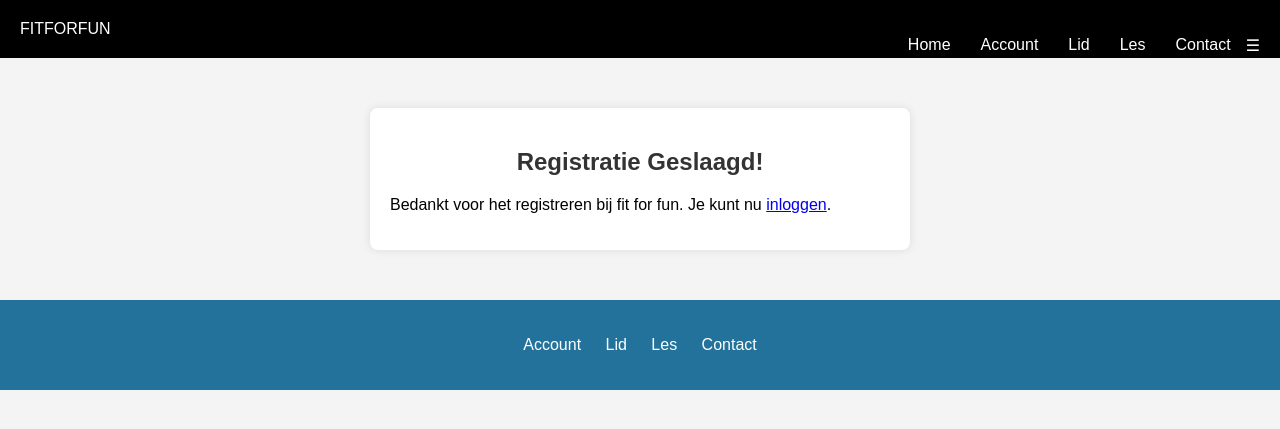
After one commit to jahir2004/fitforfun-project, a PHP site: page /confirmation.php in a window 1280 px wide. The commit adds this page. Shown: the top 429 px of the page. Run offline with PHP 8.4, Linux system fonts and the light colour scheme.

Commit message:
nieuw en veranderd

```diff
--- a/account.css
+++ b/account.css
@@ -33,9 +33,73 @@ header {
     text-decoration: none;
 }
 
+.container {
+    max-width: 500px;
+    margin: 50px auto;
+    padding: 20px;
+    background: white;
+    box-shadow: 0 0 10px rgba(0, 0, 0, 0.1);
+    border-radius: 8px;
+}
+
+h2 {
+    text-align: center;
+    color: #333;
+}
+
+form {
+    display: flex;
+    flex-direction: column;
+}
+
+.form-group {
+    margin-bottom: 15px;
+}
+
+label {
+    margin-bottom: 5px;
+    color: #333;
+}
+
+input {
+    padding: 10px;
+    border: 1px solid #ccc;
+    border-radius: 4px;
+    font-size: 16px;
+}
+
+button {
+    padding: 10px;
+    background-color: #22729b;
+    color: white;
+    border: none;
+    border-radius: 4px;
+    font-size: 16px;
+    cursor: pointer;
+}
+
+button:hover {
+    background-color: #1a5a7a;
+}
+
 footer {
     background-color: #22729b;
     color: white;
     padding: 20px 0;
     text-align: center;
 }
+
+.footer-content ul {
+    list-style: none;
+    padding: 0;
+}
+
+.footer-content li {
+    display: inline;
+    margin: 0 10px;
+}
+
+.footer-content a {
+    color: white;
+    text-decoration: none;
+}
--- a/config.php
+++ b/config.php
@@ -3,6 +3,6 @@
 $dbhost = 'localhost';
 
 $dbname = 'fitforfun';
-$dbuser = 'root';
-$dbpass = '';
+$dbuser = 'jacobdubbel';
+$dbpass = '!ZTZHa!0EBqHGyE9';
 ?>
--- /dev/null
+++ b/confirmation.php
@@ -0,0 +1,40 @@
+<!DOCTYPE html>
+<html lang="en">
+<head>
+    <meta charset="UTF-8">
+    <meta name="viewport" content="width=device-width, initial-scale=1.0">
+    <title>Registratie Geslaagd</title>
+    <link rel="stylesheet" href="account.css">
+</head>
+<body>
+    <header>
+        <nav>
+            <div class="logo">FITFORFUN</div>
+            <ul class="nav-links">
+                <li><a href="index.php">Home</a></li>
+                <li><a href="account.php">Account</a></li>
+                <li><a href="#">Lid</a></li>
+                <li><a href="#">Les</a></li>
+                <li><a href="#">Contact</a></li>
+                <div class="menu-icon">☰</div>
+            </ul>
+        </nav>
+    </header>
+
+    <div class="container">
+        <h2>Registratie Geslaagd!</h2>
+        <p>Bedankt voor het registreren bij fit for fun. Je kunt nu <a href="login.php">inloggen</a>.</p>
+    </div>
+
+    <footer>
+        <div class="footer-content">
+            <ul>
+                <li><a href="account.php">Account</a></li>
+                <li><a href="#">Lid</a></li>
+                <li><a href="#">Les</a></li>
+                <li><a href="#">Contact</a></li>
+            </ul>
+        </div>
+    </footer>
+</body>
+</html>
--- a/home.css
+++ b/home.css
@@ -83,7 +83,7 @@ header {
 
 footer {
     background-color: #22729b;
-    color: white;
+    color: rgb(220, 215, 215);
     padding: 20px 0;
     text-align: center;
 }
--- /dev/null
+++ b/test.php
@@ -0,0 +1,3 @@
+<?php
+echo "Hallo, wereld!";
+?>
```
Also changed, not shown: account-registratie.php (added, +132 -0 lines), account.php (deleted, +0 -38 lines), index.php (+2 -13 lines), login.php (added), registratie.php (deleted).
